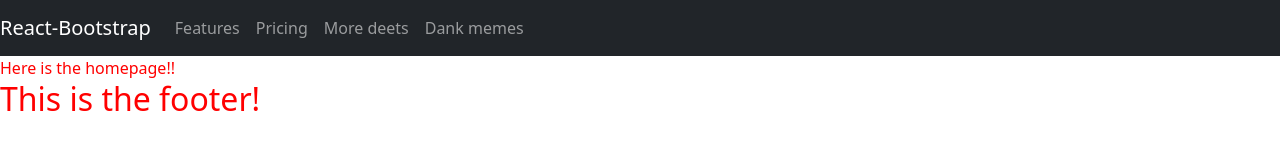
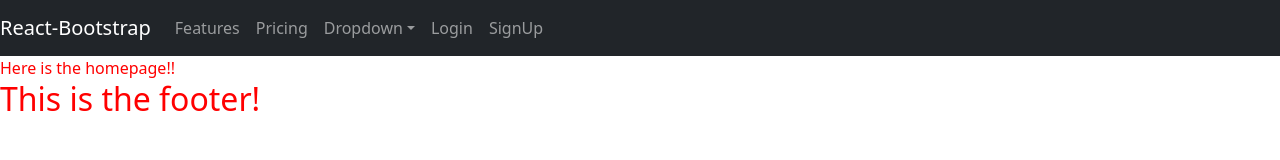
Before and after one commit to ClaytonSiby/the-gentleman-app, a React (Create React App) app: page / in a window 1280 px wide. Shown: the top 160 px of the page. Built offline with nearby package versions, Linux system fonts and the light colour scheme; the HTML template or start-up script is replaced by a standard one.

Commit message:
Update the navigation bar to link a signup and login route

```diff
--- a/src/components/Header.js
+++ b/src/components/Header.js
@@ -1,23 +1,36 @@
-import React from 'react';
-import { Navbar, Nav } from 'react-bootstrap';
+import React from 'react'
+import { Navbar, Nav, NavDropdown } from 'react-bootstrap'
 
 const Header = () => (
-  <Navbar collapseOnSelect expand="lg" bg="dark" variant="dark">
-    <Navbar.Brand href="#home">React-Bootstrap</Navbar.Brand>
-    <Navbar.Toggle aria-controls="responsive-navbar-nav" />
-    <Navbar.Collapse id="responsive-navbar-nav">
-      <Nav className="mr-auto">
-        <Nav.Link href="#features">Features</Nav.Link>
-        <Nav.Link href="#pricing">Pricing</Nav.Link>
+  <div>
+    <Navbar collapseOnSelect expand='lg' bg='dark' variant='dark'>
+      <Navbar.Brand href='#home'>React-Bootstrap</Navbar.Brand>
+      <Navbar.Toggle aria-controls='responsive-navbar-nav' />
+      <Navbar.Collapse id='responsive-navbar-nav'>
+        <Nav className='mr-auto'>
+          <Nav.Link href='#features'>Features</Nav.Link>
+          <Nav.Link href='#pricing'>Pricing</Nav.Link>
+          <NavDropdown title='Dropdown' id='collasible-nav-dropdown'>
+            <NavDropdown.Item href='#action/3.1'>Action</NavDropdown.Item>
+            <NavDropdown.Item href='#action/3.2'>
+              Another action
+            </NavDropdown.Item>
+            <NavDropdown.Item href='#action/3.3'>Something</NavDropdown.Item>
+            <NavDropdown.Divider />
+            <NavDropdown.Item href='#action/3.4'>
+              Separated link
+            </NavDropdown.Item>
+          </NavDropdown>
         </Nav>
         <Nav>
-        <Nav.Link href="#deets">More deets</Nav.Link>
-        <Nav.Link eventKey={2} href="#memes">
-          Dank memes
+          <Nav.Link href='/login'>Login</Nav.Link>
+          <Nav.Link eventKey={2} href='/signup'>
+            SignUp
           </Nav.Link>
         </Nav>
       </Navbar.Collapse>
     </Navbar>
-);
+  </div>
+)
 
-export default Header;
+export default Header
```
Lines whose indentation alone changed are shown as unchanged.
